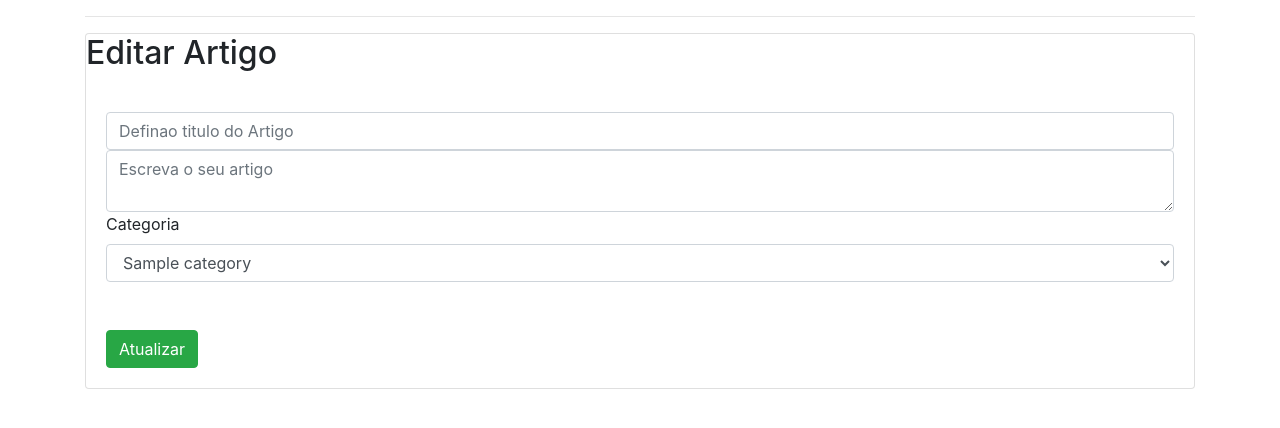
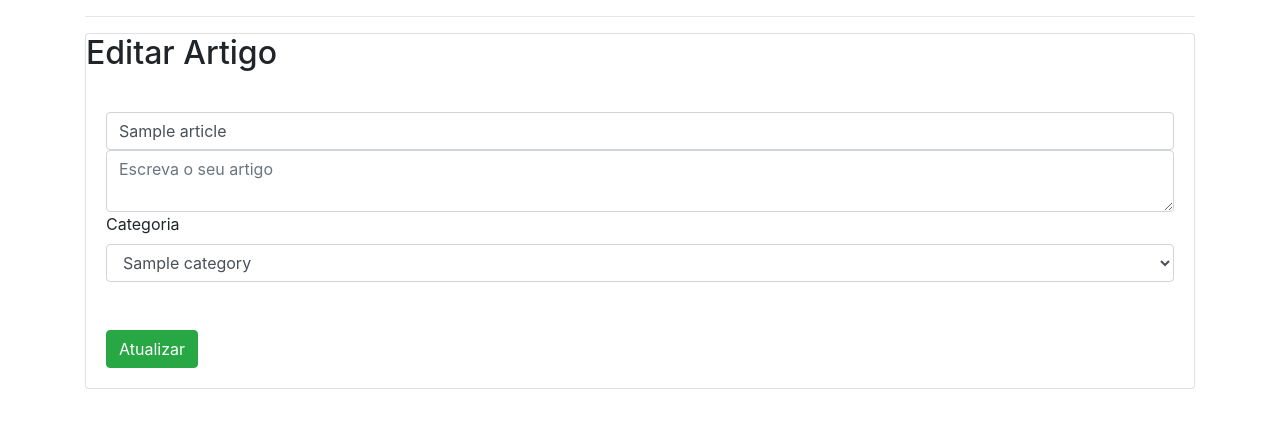
Before and after one commit to ValmyrTavares/BlogProjectNodeMySql, a Node server app: page /admin/articles/edit/1 in a window 1280 px wide. Shown: the part 56-484 px from the top of the page. Run offline with Node 20, Linux system fonts and the light colour scheme; tables that the repository leaves empty hold one stand-in row (values such as "Sample post"); some libraries are stand-ins or nearby versions.

Commit message:
Aula 108 uma forma de selecionar o select do edit já com a categoria certa

```diff
--- a/articles/ArticlesController.js
+++ b/articles/ArticlesController.js
@@ -57,7 +57,7 @@ router.get("/admin/articles/edit/:id", (req, res)=>{
     Article.findByPk(id).then(article => {
         if(article!= undefined){
             Category.findAll().then(categories =>{
-                res.render("admin/articles/edit",{categories:categories})
+                res.render("admin/articles/edit",{categories:categories, article:article})
             })
         }else{
             res.redirect("/")
--- a/views/admin/articles/edit.ejs
+++ b/views/admin/articles/edit.ejs
@@ -8,18 +8,26 @@
         </div>
         <div class="card-body">
             <form method="POST" action="/articles/save">
-                <input type="text" class="form-control" name="title" placeholder="Definao titulo do Artigo">
+                <input type="text" class="form-control" name="title" placeholder="Definao titulo do Artigo" value="<%=article.title %>">
                 <textarea class="form-control" placeholder="Escreva o seu artigo" name="body" id="article"></textarea>
                 <label>Categoria</label>
                 <select name="category" class="form-control">
                     <% categories.forEach((category)=>{ %>
+                         <% if(category.id===article.categoryId) { %>
+                            <option value="<%=category.id%>" selected><%= category.title %></option>
+                      <% }else{ %>
                         <option value="<%=category.id%>"><%= category.title %></option>
+                       <% } %>
                     <%  }) %>
                 </select>
                 <button class="btn btn-success mt-5">Atualizar</button>
             </form>
         </div>
     </div>
+</div>
+
+<div id="content" style="display:none;">
+    <%-article.body %>
 </div>
 <%- include('../../partials/footer')%></hr>
 
@@ -29,6 +37,9 @@
         selector:"#article",
         plugins:[
             'advlist autolink link image lists print preview hr searchreplace wordcount fullscreen inserdatatime media save table paste emotions'
-        ]
+        ],
+        init_instance_callback:() => {
+            tinymce.get("article").setContent($("#content").html())
+        }
     })
 </script>
```
